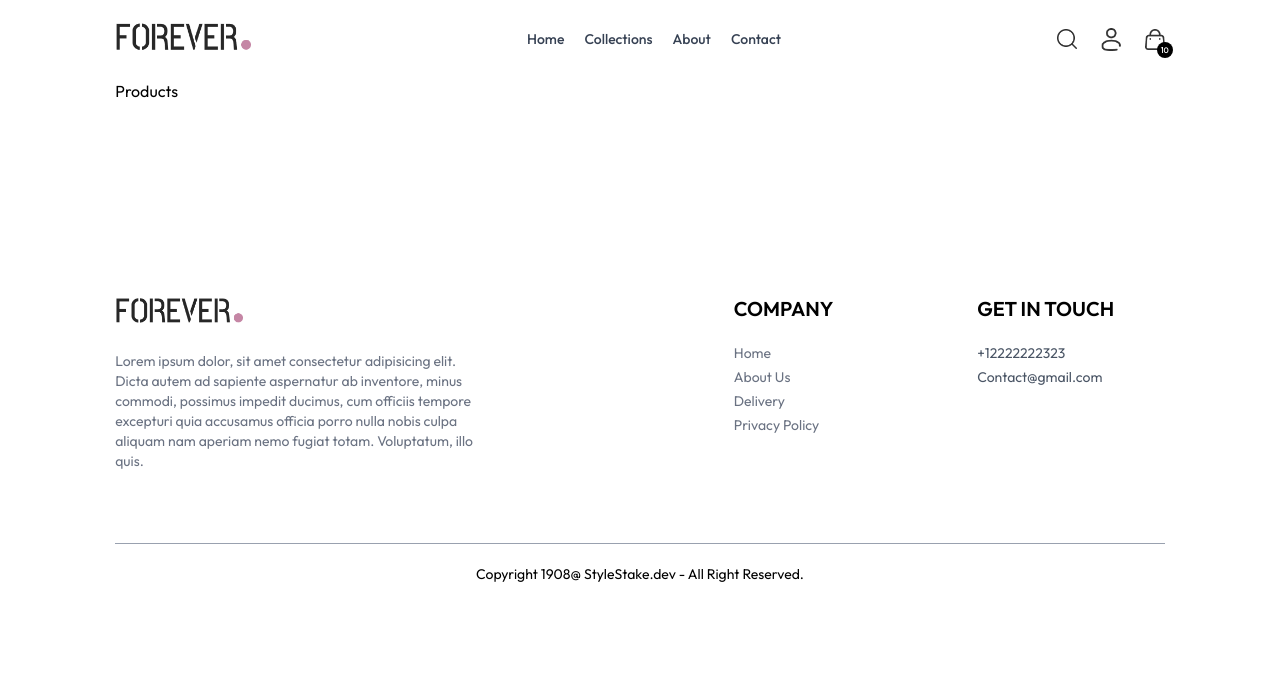
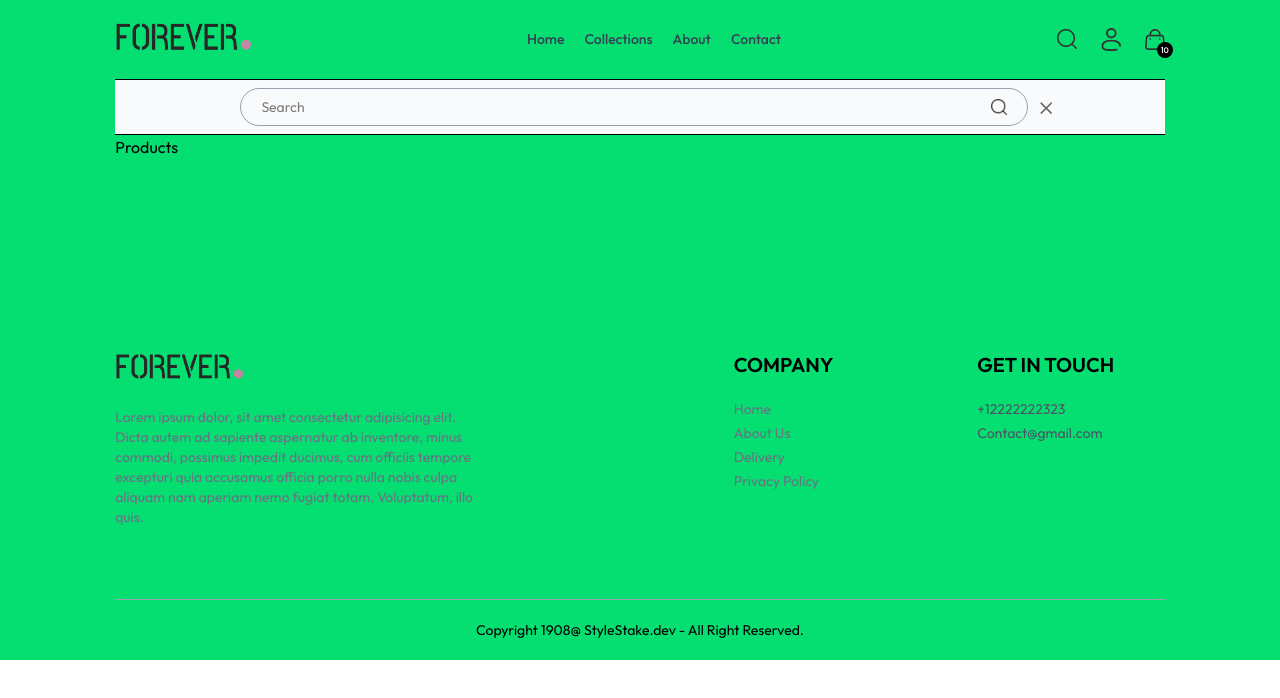
Before and after one commit to sanketyada/StackStyle, a React (Vite) app in the folder frontend/: page /product/1 in a window 1280 px wide. Shown: the top 698 px of the page. Built offline with nearby package versions, Linux system fonts and the light colour scheme.

Commit message:
Add SearchBar component and integrate search functionality in Navbar and ShopContext

```diff
--- a/frontend/src/App.jsx
+++ b/frontend/src/App.jsx
@@ -6,7 +6,7 @@ function App() {
   return (
     <ShopContextProvider>
       {" "}
-      <div className=" px-4 sm:pc-[5vw] md:px-[7vw] lg:px-[9vw] ">
+      <div className="bg-green-400 px-4 sm:pc-[5vw] md:px-[7vw] lg:px-[9vw] ">
         <AppRoute />
       </div>
     </ShopContextProvider>
--- a/frontend/src/components/layout/Layout.jsx
+++ b/frontend/src/components/layout/Layout.jsx
@@ -2,11 +2,13 @@ import React from "react";
 import { Outlet } from "react-router-dom";
 import Navbar from "./Navbar";
 import Footer from "./Footer";
+import SearchBar from "../section/CommonComponet/SearchBar";
 
 function Layout() {
   return (
     <div>
       <Navbar />
+      <SearchBar/>
       <main>
         <Outlet />
       </main>
--- a/frontend/src/components/layout/Navbar.jsx
+++ b/frontend/src/components/layout/Navbar.jsx
@@ -1,8 +1,12 @@
-import React, { useState } from "react";
+import React, { useContext, useState } from "react";
 import { assets } from "../../assets/assets";
 import { Link, NavLink } from "react-router-dom";
+import { ShopContext } from "../../context/ShopContext";
 function Navbar() {
   const [visible, setVisible] = useState(false);
+  const { search, setSearch, showSearch, setshowSearch } =
+    useContext(ShopContext);
+
   return (
     <div className="flex items-center justify-between py-5 font-medium">
       <Link to="/">
@@ -31,7 +35,7 @@ function Navbar() {
         </NavLink>
       </ul>
       <div className="flex items-center gap-6">
-        <img src={assets.search_icon} className="w-5 cursor-pointer" alt="" />
+        <img onClick={()=>setshowSearch(!showSearch)} src={assets.search_icon} className="w-5 cursor-pointer" alt="" />
         <div className="group relative">
           <img
             className="w-5 cursor-pointer"
--- /dev/null
+++ b/frontend/src/components/section/CommonComponet/SearchBar.jsx
@@ -0,0 +1,30 @@
+import React, { useContext } from "react";
+import { ShopContext } from "../../../context/ShopContext";
+import { assets } from "../../../assets/assets";
+
+function SearchBar() {
+  const { search, setSearch, showSearch, setshowSearch } =
+    useContext(ShopContext);
+  return showSearch ? (
+    <div className="border-t border-b bg-gray-50 text-center">
+      <div className="inline-flex items-center justify-center border border-gray-400 mx-3 my-2  px-5 py-2 rounded-full w-3/4 sm:1/2 gap-2">
+        <input
+          value={search}
+          onChange={(e) => setSearch(e.target.value)}
+          className="flex-1 outline-none bg-inherit text-sm "
+          type="text"
+          placeholder="Search"
+        />
+        <img className="w-4" src={assets.search_icon} alt="" />
+      </div>
+      <img
+        onClick={() => setshowSearch(false)}
+        className="inline w-3 cursor-pointer"
+        src={assets.cross_icon}
+        alt=""
+      />
+    </div>
+  ) : null;
+}
+
+export default SearchBar;
--- a/frontend/src/context/ShopContext.jsx
+++ b/frontend/src/context/ShopContext.jsx
@@ -1,20 +1,23 @@
-import { createContext } from "react";
-const ShopContext = createContext()
-export  {ShopContext};
+import { createContext, useState } from "react";
+const ShopContext = createContext();
+export { ShopContext };
 import { products } from "../assets/assets";
 
+const ShopContextProvider = ({ children }) => {
+  const currency = "$";
+  const delivery_fee = 10;
+  const [search, setSearch] = useState("");
+  const [showSearch, setshowSearch] = useState(true);
 
-const ShopContextProvider = ({children})=>{
-    const currency = "$"
-    const delivery_fee = 10;
-    let value = {
-        products,currency,delivery_fee
-    }
-    return(
-    <ShopContext.Provider value={value}>
-        {children}
-    </ShopContext.Provider>
-    )
-
-}
+  let value = {
+    products,
+    currency,
+    delivery_fee,
+    search,
+    setSearch,
+    showSearch,
+    setshowSearch,
+  };
+  return <ShopContext.Provider value={value}>{children}</ShopContext.Provider>;
+};
 export default ShopContextProvider;
```
